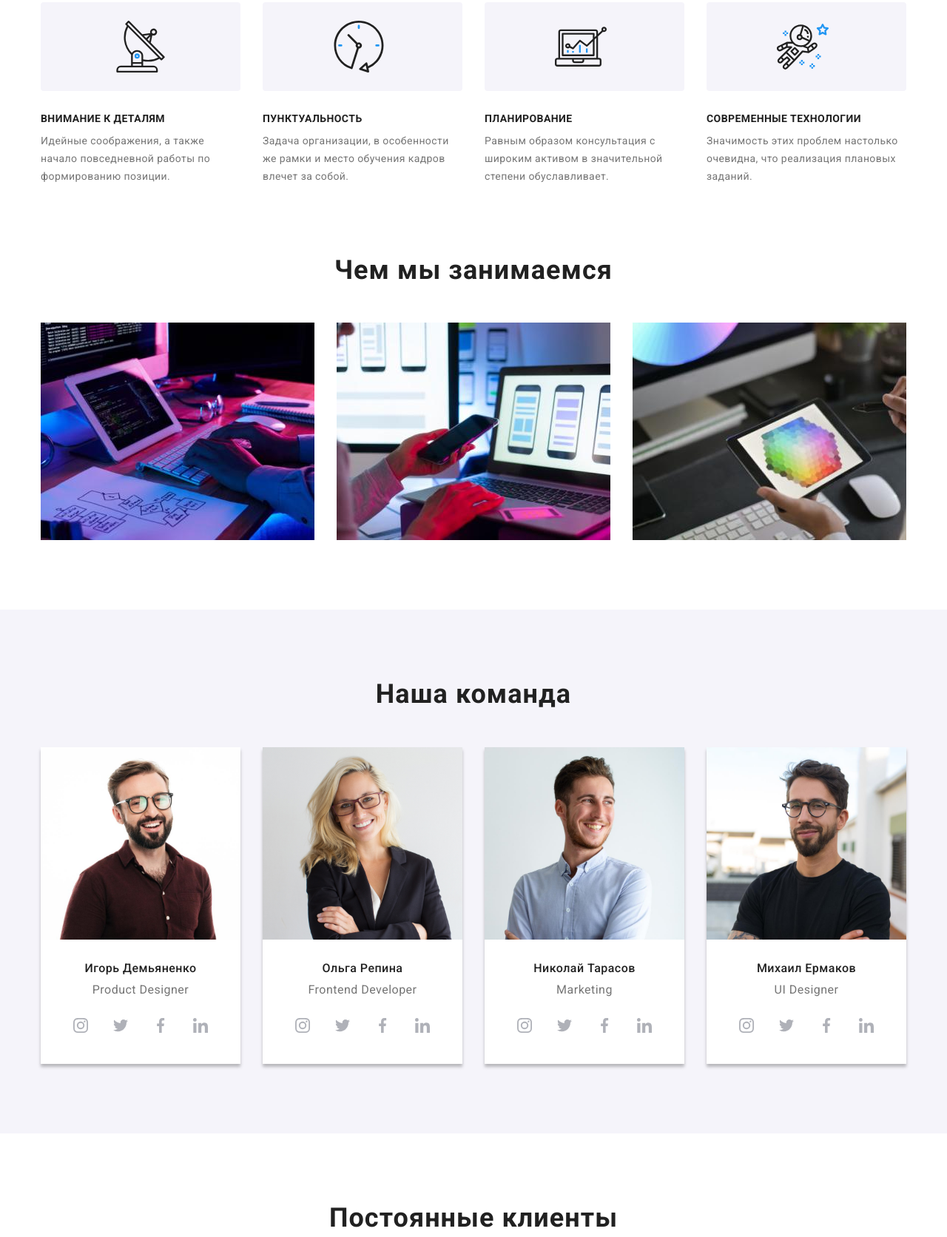
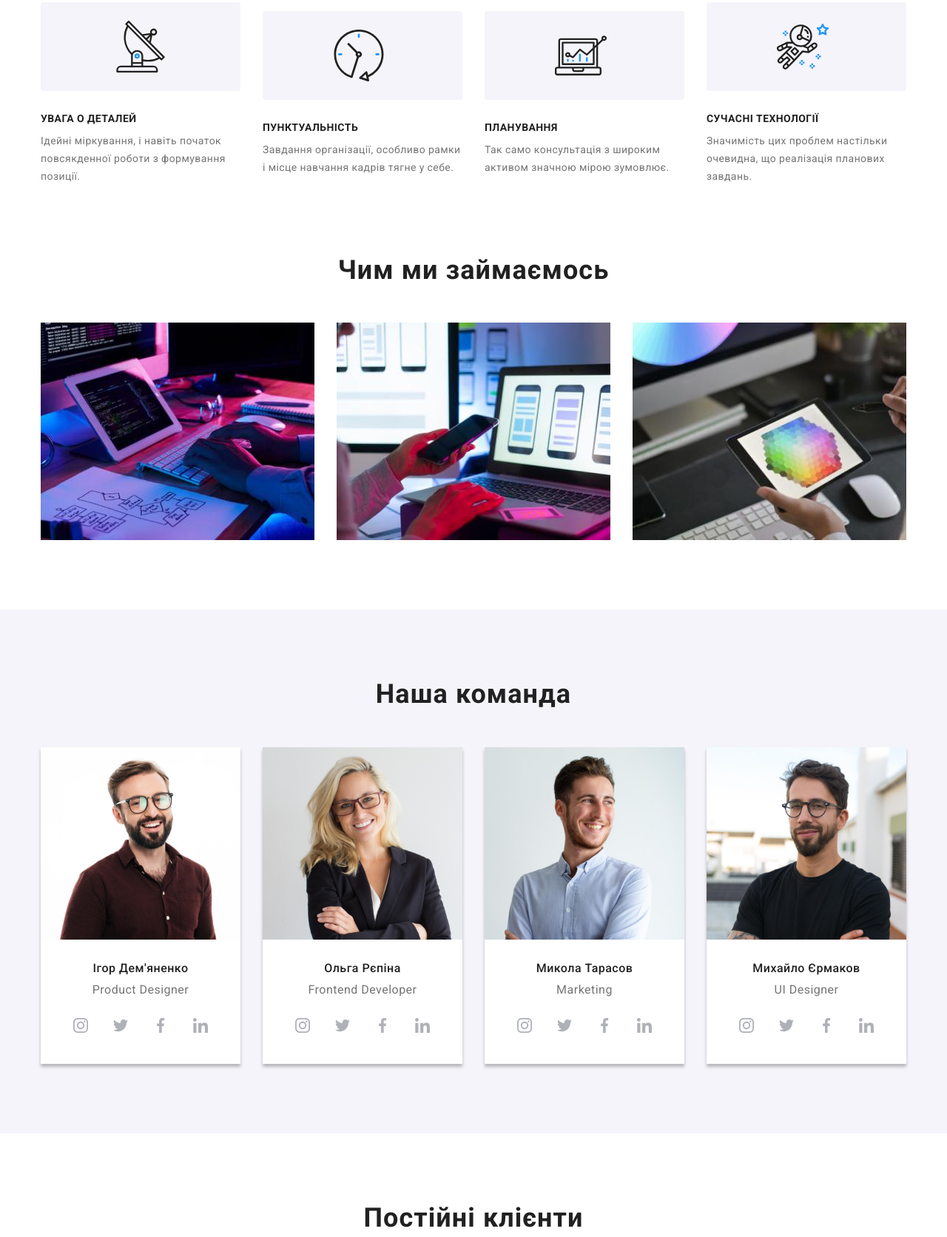
Before and after one commit to IliaGolota/IliaGolota-goit-markup-hw-05, a plain HTML site: page index.html in a window 1280 px wide. Shown: the part 771-2443 px from the top of the page at 74% size. Drawn offline with nearby package versions, Linux system fonts and the light colour scheme.

Commit message:
translates into Ukrainian from Katsaps
translates into Ukrainian from Katsaps

```diff
--- a/index.html
+++ b/index.html
@@ -28,11 +28,11 @@
         >
         <nav class="site-nav">
           <ul class="list list-nav">
-            <li class="item-nav"><a class="link current" href="">Студия</a></li>
+            <li class="item-nav"><a class="link current" href="">Студія</a></li>
             <li class="item-nav">
-              <a class="link" href="./portfolio.html">Портфолио</a>
+              <a class="link" href="./portfolio.html">Портфоліо</a>
             </li>
-            <li class="item-nav"><a class="link" href="">Контакты</a></li>
+            <li class="item-nav"><a class="link" href="">Контакти</a></li>
           </ul>
         </nav>
         <ul class="list-contacts">
@@ -61,15 +61,15 @@
       <section class="hero">
         <div class="container container-hero">
           <h1 class="hero-title">
-            Эффективные решения <br />для вашего бизнеса
+            Еффективні рішення <br />для вашого бізнесу
           </h1>
-          <button type="button" class="btn primary">Заказать услугу</button>
+          <button type="button" class="btn primary">Замовити послугу</button>
         </div>
       </section>
       <!--Our Advantages-->
       <section class="section-advantages">
         <div class="container">
-          <h2 class="section-title" hidden>Наши преимущества</h2>
+          <h2 class="section-title" hidden>Наші переваги</h2>
           <ul class="list flex-container">
             <li class="flex-item">
               <div class="div-advantages">
@@ -77,10 +77,10 @@
                   <use href="./images/icons.svg#icon-antenna"></use>
                 </svg>
               </div>
-              <h3 class="caption features">Внимание к деталям</h3>
+              <h3 class="caption features">Увага о деталей</h3>
               <p class="text description">
-                Идейные соображения, а также начало повседневной работы по
-                формированию позиции.
+                Ідейні міркування, і навіть початок повсякденної роботи з
+                формування позиції.
               </p>
             </li>
             <li class="flex-item">
@@ -89,10 +89,10 @@
                   <use href="./images/icons.svg#icon-clock"></use>
                 </svg>
               </div>
-              <h3 class="caption features">Пунктуальность</h3>
+              <h3 class="caption features">Пунктуальність</h3>
               <p class="text description">
-                Задача организации, в особенности же рамки и место обучения
-                кадров влечет за собой.
+                Завдання організації, особливо рамки і місце навчання кадрів
+                тягне у себе.
               </p>
             </li>
             <li class="flex-item">
@@ -101,10 +101,9 @@
                   <use href="./images/icons.svg#icon-diagram"></use>
                 </svg>
               </div>
-              <h3 class="caption features">Планирование</h3>
+              <h3 class="caption features">Планування</h3>
               <p class="text description">
-                Равным образом консультация с широким активом в значительной
-                степени обуславливает.
+                Так само консультація з широким активом значною мірою зумовлює.
               </p>
             </li>
             <li class="flex-item">
@@ -113,10 +112,10 @@
                   <use href="./images/icons.svg#icon-astronaut"></use>
                 </svg>
               </div>
-              <h3 class="caption features">Современные технологии</h3>
+              <h3 class="caption features">Сучасні технології</h3>
               <p class="text description">
-                Значимость этих проблем настолько очевидна, что реализация
-                плановых заданий.
+                Значимість цих проблем настільки очевидна, що реалізація
+                планових завдань.
               </p>
             </li>
           </ul>
@@ -124,7 +123,7 @@
       </section>
       <section class="section occupation">
         <div class="container">
-          <h2 class="section-title occupation">Чем мы занимаемся</h2>
+          <h2 class="section-title occupation">Чим ми займаємось</h2>
           <ul class="list flex-container">
             <li>
               <img
@@ -165,7 +164,7 @@
                 alt="фото игоря"
                 width="270"
               />
-              <h3 class="caption names">Игорь Демьяненко</h3>
+              <h3 class="caption names">Ігор Дем'яненко</h3>
               <p lang="en" class="text profession">Product Designer</p>
               <ul class="flex-network">
                 <li class="item-network">
@@ -201,7 +200,7 @@
                 alt="фото ольги"
                 width="270"
               />
-              <h3 class="caption names">Ольга Репина</h3>
+              <h3 class="caption names">Ольга Рєпіна</h3>
               <p lang="en" class="text profession">Frontend Developer</p>
               <ul class="flex-network">
                 <li class="item-network">
@@ -237,7 +236,7 @@
                 alt="фото николая"
                 width="270"
               />
-              <h3 class="caption names">Николай Тарасов</h3>
+              <h3 class="caption names">Микола Тарасов</h3>
               <p lang="en" class="text profession">Marketing</p>
               <ul class="flex-network">
                 <li class="item-network">
@@ -273,7 +272,7 @@
                 alt="фото михаила"
                 width="270"
               />
-              <h3 class="caption names">Михаил Ермаков</h3>
+              <h3 class="caption names">Михайло Єрмаков</h3>
               <p lang="en" class="text profession">UI Designer</p>
               <ul class="flex-network">
                 <li class="item-network">
@@ -307,7 +306,7 @@
       </section>
       <section class="section">
         <div class="container">
-          <h2 class="section-title client">Постоянные клиенты</h2>
+          <h2 class="section-title client">Постійні клієнти</h2>
           <ul class="list-clients">
             <li class="item-clients">
               <a class="link-clients" href=""
@@ -363,7 +362,7 @@
                   class="address-map"
                   href="https://goo.gl/maps/s5N9cVS9g4mrr3Q66"
                 >
-                  г. Киев, пр-т Леси Украинки, 26</a
+                  м. Київ, пр-т Лесі Українки, 26</a
                 >
               </li>
               <li>
@@ -380,7 +379,7 @@
           </address>
         </div>
         <div class="second-row">
-          <h3 class="join">присоединяйтесь</h3>
+          <h3 class="join">приєднуйтесь</h3>
           <ul class="white-list">
             <li class="white-item">
               <a href="" class="link-white"
```
Also changed, not shown: portfolio.html (+11 -11 lines).
